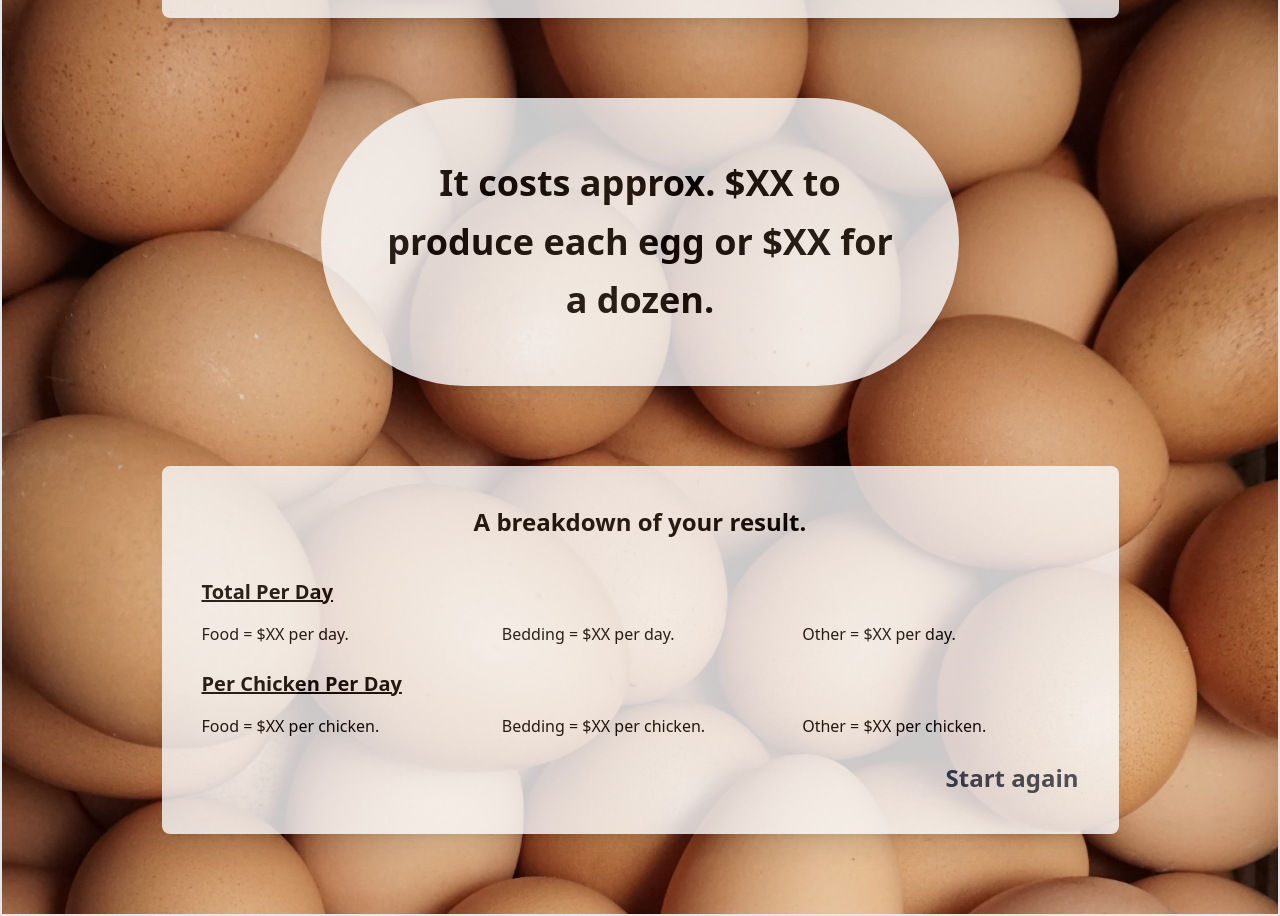
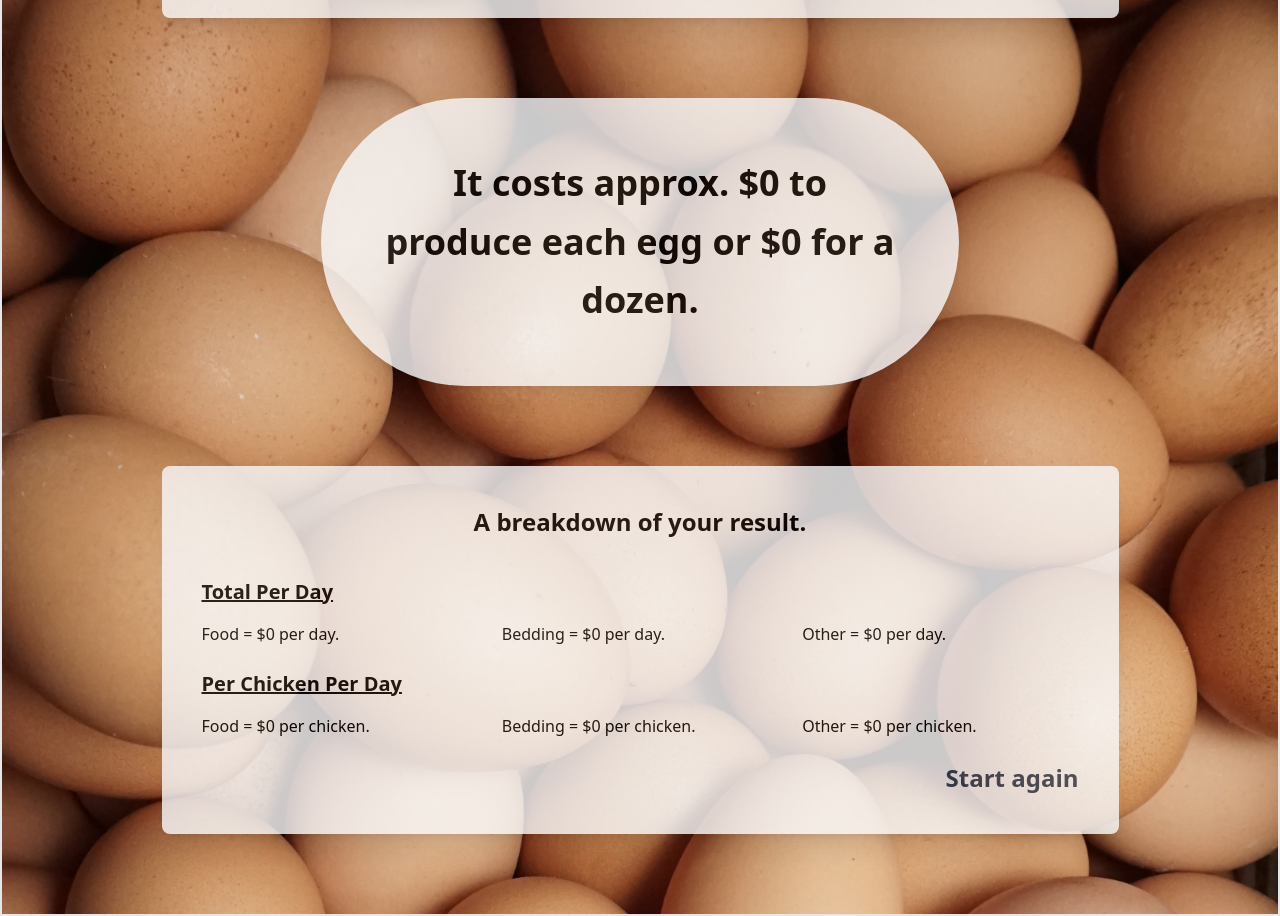
Before and after one commit to eleanor-tosh/chicken-app, a React (Create React App) app: page /result in a window 1280 px wide. Shown: the part 240-1156 px from the top of the page. Built offline with nearby package versions, Linux system fonts and the light colour scheme.

Commit message:
started results

```diff
--- a/src/pages/Result.jsx
+++ b/src/pages/Result.jsx
@@ -4,6 +4,14 @@ import { Link } from 'react-router-dom'
 
 function Result(props) {
   console.log(props.inputData)
+  let egg = 0
+  let dozen = 0
+  let fday = 0
+  let bday = 0
+  let oday = 0
+  let fchick = 0
+  let bchick = 0
+  let ochick = 0
 
   return (
     <motion.div
@@ -18,7 +26,7 @@ function Result(props) {
 
       <div className="bg-gray-50 shadow-xl w-1/2 mx-auto p-10 mb-20 rounded-full mt-20 opacity-80">
         <h2 className="text-4xl font-bold text-center leading-relaxed p-4">
-          It costs approx. $XX to produce each egg or $XX for a dozen.
+          It costs approx. ${egg} to produce each egg or ${dozen} for a dozen.
         </h2>
       </div>
 
@@ -29,9 +37,9 @@ function Result(props) {
         <div>
           <h2 className="text-xl font-bold underline mb-4">Total Per Day</h2>
           <div className="grid gap-6 mb-6 md:grid-cols-3">
-            <div>Food = $XX per day.</div>
-            <div>Bedding = $XX per day.</div>
-            <div>Other = $XX per day.</div>
+            <div>Food = ${fday} per day.</div>
+            <div>Bedding = ${bday} per day.</div>
+            <div>Other = ${oday} per day.</div>
           </div>
         </div>
         <div>
@@ -39,9 +47,9 @@ function Result(props) {
             Per Chicken Per Day
           </h2>
           <div className="grid gap-6 mb-6 md:grid-cols-3">
-            <div>Food = $XX per chicken.</div>
-            <div>Bedding = $XX per chicken.</div>
-            <div>Other = $XX per chicken.</div>
+            <div>Food = ${fchick} per chicken.</div>
+            <div>Bedding = ${bchick} per chicken.</div>
+            <div>Other = ${ochick} per chicken.</div>
           </div>
         </div>
         <h1 className="text-2xl font-bold text-right text-slate-700">
```
